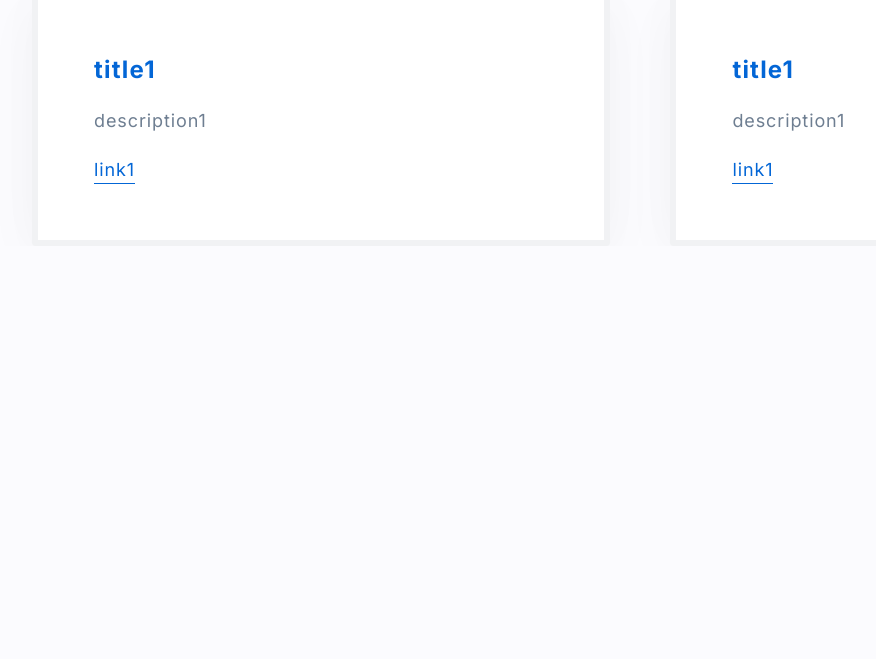
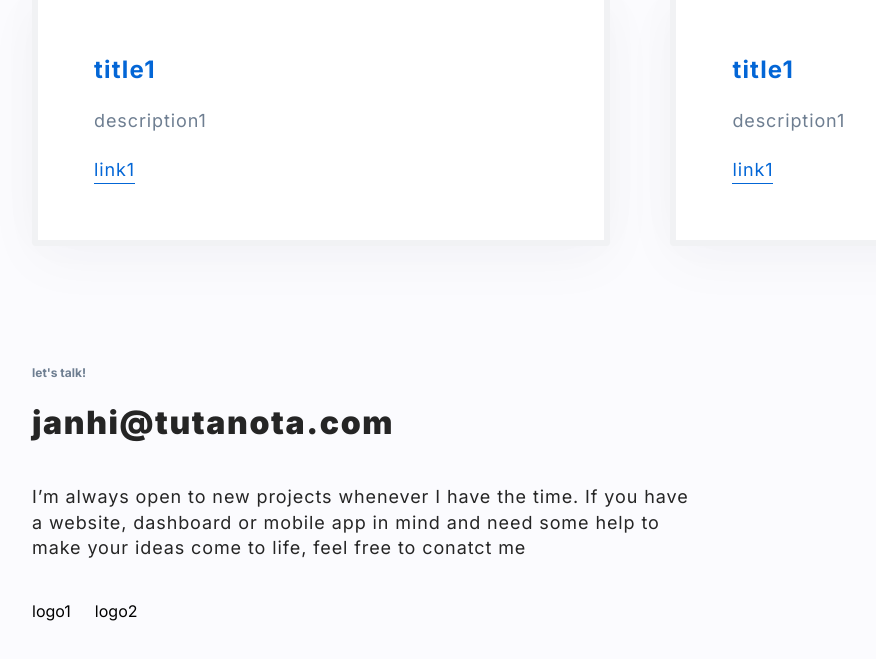
Before and after one commit to greedyChicken/personal-homepage, a React (Create React App) app: page / in a window 1280 px wide. Shown: the part 758-1417 px from the top of the page, without its empty margins (0-876 px from the left). Before the commit the page ends 1004 px from the top, so only its background shows below. Built offline with nearby package versions, Linux system fonts and the light colour scheme.

Commit message:
add skeleton for Footer component and implement it with example data in App.js

```diff
--- a/src/App.js
+++ b/src/App.js
@@ -1,4 +1,5 @@
 import { Container } from "./components/Container";
+import Footer from "./components/Footer";
 import Header from "./components/Header";
 import Portfolio from "./components/Portfolio";
 import Section from "./components/Section";
@@ -10,6 +11,7 @@ function App() {
       <Section title={"My skillset"} />
       <Section title={"What I want to learn next"} />
       <Portfolio />
+      <Footer />
     </Container>
   );
 }
--- /dev/null
+++ b/src/components/Footer/index.js
@@ -0,0 +1,22 @@
+import { Caption } from "../Header/styled";
+import { Description, Email, Media, StyledFooter } from "./styled";
+
+const Footer = () => {
+  return (
+    <StyledFooter>
+      <Caption>let's talk!</Caption>
+      <Email>janhi@tutanota.com</Email>
+      <Description>
+        I’m always open to new projects whenever I have the time. If you have a
+        website, dashboard or mobile app in mind and need some help to make your
+        ideas come to life, feel free to conatct me
+      </Description>
+      <Media>
+        <span>logo1</span>
+        <span>logo2</span>
+      </Media>
+    </StyledFooter>
+  );
+};
+
+export default Footer;
--- /dev/null
+++ b/src/components/Footer/styled.js
@@ -0,0 +1,30 @@
+import styled from "styled-components";
+
+export const StyledFooter = styled.section`
+  display: flex;
+  flex-direction: column;
+  align-items: flex-start;
+  gap: 24px;
+  margin: 120px 0 109px;
+  max-width: 55%;
+`;
+
+export const Email = styled.span`
+  font-weight: 900;
+  font-size: 32px;
+  line-height: 39px;
+  letter-spacing: 0.05em;
+  color: ${({ theme }) => theme.color.mineShaft};
+`;
+
+export const Description = styled.p`
+  font-size: 18px;
+  line-height: 140%;
+  letter-spacing: 0.05em;
+  color: ${({ theme }) => theme.color.mineShaft};
+`;
+
+export const Media = styled.div`
+  display: flex;
+  gap: 24px;
+`;
```
